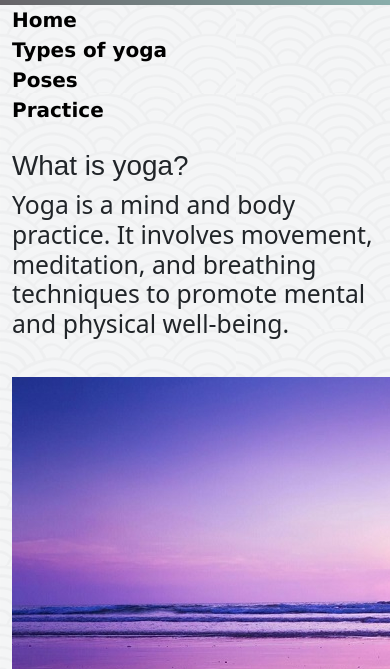
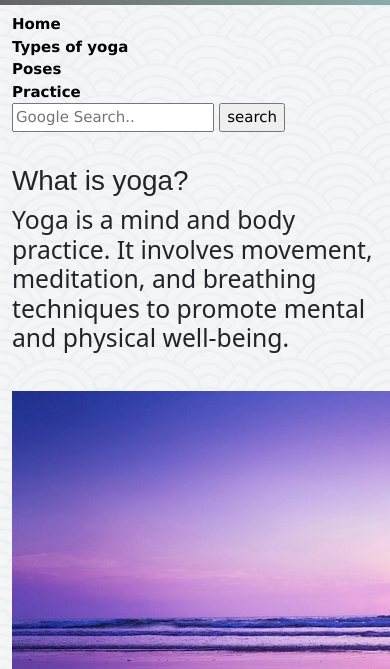
Before and after one commit to k-mill1/Hobby-site, a plain HTML site: page index.html in a window 390 px wide. Shown: the part 143-812 px from the top of the page. Drawn offline with nearby package versions, Linux system fonts and the light colour scheme; a web font is replaced by a local one.

Commit message:
Second version

```diff
--- a/index.html
+++ b/index.html
@@ -6,18 +6,17 @@
 	<meta charset="utf-8">
 	<meta name="viewport" content="width=device-width, initial-scale=1, shrink-to-fit=no">
 
+	<!-- Header font -->
+	<!-- <link rel="preconnect" href="https://fonts.googleapis.com">
+    <link rel="preconnect" href="https://fonts.gstatic.com" crossorigin>
+    <link href="https://fonts.googleapis.com/css2?family=MonteCarlo&display=swap" rel="stylesheet"> -->
+
 	<!-- Bootstrap CSS -->
 	<link href="https://cdn.jsdelivr.net/npm/bootstrap@5.0.0-beta2/dist/css/bootstrap.min.css" rel="stylesheet" integrity="sha384-BmbxuPwQa2lc/FVzBcNJ7UAyJxM6wuqIj61tLrc4wSX0szH/Ev+nYRRuWlolflfl" crossorigin="anonymous">
 	<!--custom css -->
 	<link rel="stylesheet" type="text/css" href="style.css">
 
-    <!-- Header font -->
-
-    <link rel="preconnect" href="https://fonts.googleapis.com">
-    <link rel="preconnect" href="https://fonts.gstatic.com" crossorigin>
-    <link href="https://fonts.googleapis.com/css2?family=MonteCarlo&display=swap" rel="stylesheet">
-
-	<title>A Guide to Yoga</title>
+	<title>Beginner's Guide to Yoga</title>
 </head>
 
 <body>
@@ -28,34 +27,33 @@
 				<h1 id="header-title">Beginner's Guide to Yoga</h1>
 			</div>
 		</div>
-
-		<!-- columns auto sized at all times -->
-		<div class="row justify-content-center">
-            <div class="col-1" id="col1">
-
+		<div class="row justify-content-center, navbar">
+            <div class="col-1">
 			</div>
-			<div class="col-md-auto" id="col2">
+			<div class="col-md-auto">
 				<a href="index.html">Home</a>
 			</div>
-			<div class="col-md-auto" id="col3">
+			<div class="col-md-auto">
 				<a href="types.html">Types of yoga</a>
 			</div>
-            <div class="col-md-auto" id="col4">
+            <div class="col-md-auto">
 				<a href="poses.html">Poses</a>
 			</div>
-			<div class="col-md-auto" id="col5">
+			<div class="col-md-auto">
 				<a href="practice.html">Practice</a>
 			</div>
-            <div class="col" id="col6">
+            <div class="col">
+				<form target="_blank" action="http://www.google.com/search" method="get">
+					<input set autocomplete="off" type="text" placeholder="Google Search.." name="q" onfocus="this.value=''"/>
+					<input type="submit" value="search"/>
+				</form>
 			</div>
 		</div>
 		<br>
-<!-- Columns 100% until 768px then auto sizing-->
 		<div class="row justify-content-center">
-			<div class="col-1" id="colsm1">
-
+			<div class="col-1">
 			</div>
-			<div class="col-8" id="colsm2">
+			<div class="col-8">
 				<h1>What is yoga?</h1>
                 <h2>Yoga is a mind and body practice. It involves movement, meditation, and breathing techniques to promote mental and physical well-being.</h2>
                 <img src="lotus.jpg" alt="A silhouette of a woman sitting in a lotus position on the beach in the sunset.">
@@ -82,7 +80,7 @@
                 <object data="https://www.youtube.com/embed/CIbR7odQklk"
                 width="560" height="315"></object>
 			</div>
-			<div class="col-3" id="colsm3">
+			<div class="col-3">
 			</div>
 		</div>
         <br>
--- a/style.css
+++ b/style.css
@@ -1,37 +1,20 @@
 
-#col2 {
-    font-family: Verdana;
-    font-weight: bold;
-    font-size:20px;
-}
-#col3 {
-    font-family: Verdana;
-    font-weight: bold;
-    font-size:20px;
-}
-#col4 {
-    font-family: Verdana;
-    font-weight: bold;
-    font-size:20px;
-}
-#col5 {
-    font-family: Verdana;
-    font-weight: bold;
-    font-size:20px;
-}
+/* @import url("https://fonts.googleapis.com/css2?family=MonteCarlo&display=swap");  */
 
-#footer {
-    background-color: gray;
-}
 #header {
     background: linear-gradient(45deg,#656266,#96c9c4);
 }
 #header-title {
     text-align: center;
     padding: 40px;
-    /* font-family: 'MonteCarlo', cursive;*/
+    /* font-family: 'MonteCarlo', cursive; */
     font-family:sans-serif;
     font-size:100px;
+}
+.navbar {
+    font-family: Verdana;
+    font-weight: bold;
+    font-size:20px;
 }
 h1 {font-family:sans-serif;
 }
@@ -51,7 +34,6 @@ p {
 ul {
     font-family:sans-serif;
 }
-
 body {
     background: url("pattern.png")
 }
@@ -75,7 +57,6 @@ img {
     margin-bottom: 100px;
 }
 
-
 @media only screen and (max-width: 768px) {
     /* For mobile phones: */
     [class*="col-"] {
@@ -85,4 +66,7 @@ img {
       font-size:50px;
       padding:10px;
     }
+    .navbar {
+      font-size:15px;
+    }
 }
```
Also changed, not shown: poses.html (+15 -16 lines), practice.html (+15 -16 lines), types.html (+15 -16 lines).
